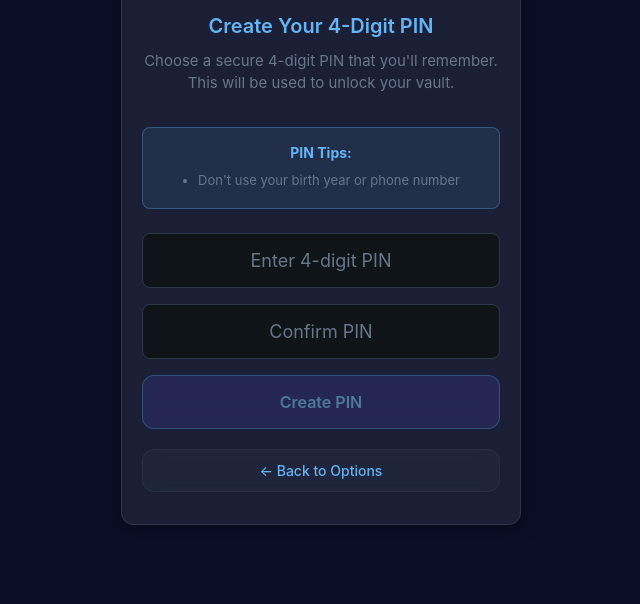
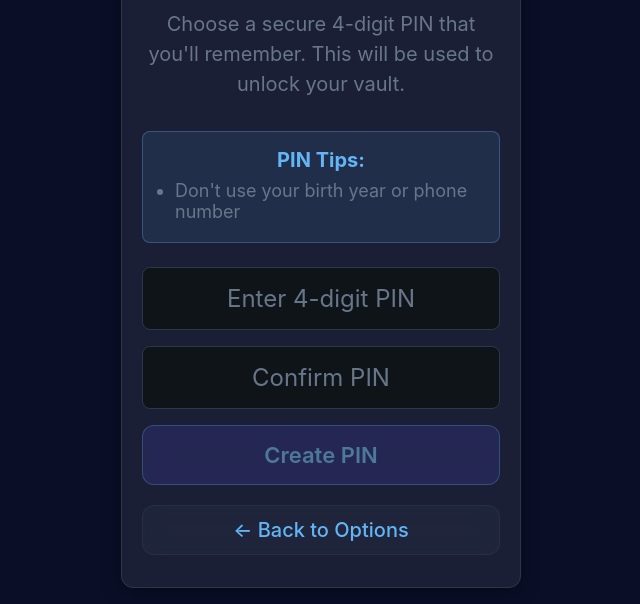
Before and after one commit to Integritylanddevelopment/Lok-n-Ky, a plain HTML site: page vault_pin_setup.html in a window 1280 px wide. Shown: the part 209-813 px from the top of the page, without its empty margins (319-959 px from the left). Drawn offline with Linux system fonts and the light colour scheme.

Commit message:
Assistant checkpoint: Increase text sizes on setup pages, reduce nav button text
Assistant generated file changes:
- vault_pin_setup.html: Increase text sizes on PIN setup page, Increase input and button text sizes on PIN setup page, Increase button text sizes on PIN setup page, Increase back button and tips text sizes on PIN setup page, Increase tips text sizes on PIN setup page
- vault_email_setup.html: Increase text sizes on email setup page, Increase input and button text sizes on email setup page, Increase button text sizes on email setup page, Increase back button and tips text sizes on email setup page, Increase tips text sizes on email setup page, Increase password strength text size on email setup page
- dev_secrets_manager.html: Reduce text size for only the three top navigation buttons, Reduce text size for the Search for More button

---

User prompt:

No that's wrong on both of the setup pages the text was correct after the change so in large the text on both setup pages the pin setup page and the email setup page make the text larger on the last page where the keys are actually stored only reduce the three top buttons the three top buttons are searched for more reduce the text in that one API keys reduce the text in that one and saved keys reduce the text in that one everything else on the last page leave the same size do not do a global change of the text on the last page focus on only those three buttons and on both of the setup pages make the text larger

Replit-Commit-Author: Assistant
Replit-Commit-Session-Id: a716dc56-ffc3-420f-9e61-492a55a644e5

```diff
--- a/vault_pin_setup.html
+++ b/vault_pin_setup.html
@@ -59,7 +59,7 @@
         .setup-title {
             color: #64b5f6;
             margin-bottom: 12px;
-            font-size: 20px;
+            font-size: 28px;
             font-weight: 600;
             text-align: center;
         }
@@ -67,7 +67,7 @@
         .setup-description {
             color: #68768a;
             margin-bottom: 32px;
-            font-size: 15px;
+            font-size: 20px;
             text-align: center;
             line-height: 1.5;
         }
@@ -80,7 +80,7 @@
             border: 1px solid #2d3748;
             border-radius: 8px;
             color: #e3e8ee;
-            font-size: 18px;
+            font-size: 24px;
             text-align: center;
             letter-spacing: 4px;
             outline: none;
@@ -105,7 +105,7 @@
             border: 1px solid rgba(100, 181, 246, 0.6);
             border-radius: 12px;
             color: #81d4fa;
-            font-size: 16px;
+            font-size: 22px;
             font-weight: 600;
             cursor: pointer;
             transition: all 0.3s ease;
@@ -154,7 +154,7 @@
             border: 1px solid rgba(45, 55, 72, 0.6);
             border-radius: 12px;
             color: #64b5f6;
-            font-size: 14px;
+            font-size: 20px;
             font-weight: 500;
             cursor: pointer;
             transition: all 0.3s ease;
@@ -206,12 +206,12 @@
         .pin-tips h4 {
             color: #64b5f6;
             margin-bottom: 8px;
-            font-size: 14px;
+            font-size: 20px;
         }
 
         .pin-tips ul {
             color: #68768a;
-            font-size: 13px;
+            font-size: 18px;
             margin-left: 16px;
         }
 
```
Also changed, not shown: dev_secrets_manager.html (+2 -2 lines), vault_email_setup.html (+8 -8 lines).
